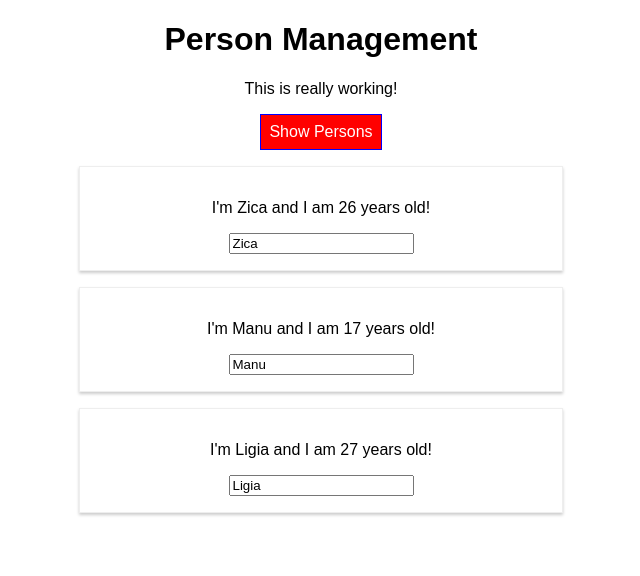
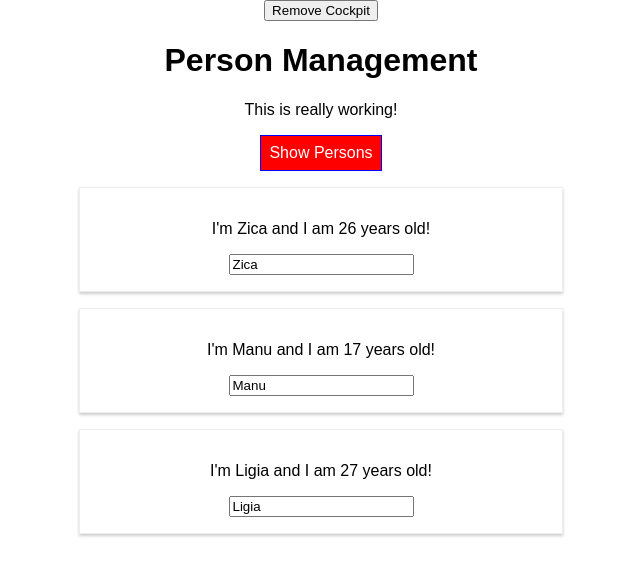
Before and after one commit to ambroziepaval/react-complete-guide, a React app: page / in a window 1280 px wide. Both pictures are taken after a click on the button "Show Persons". Shown: the top 576 px of the page, without its empty margins (319-959 px from the left). Built offline with nearby package versions, Linux system fonts and the light colour scheme.

Commit message:
Lifecycle Hooks & useEffect()

```diff
--- a/src/components/Cockpit/Cockpit.js
+++ b/src/components/Cockpit/Cockpit.js
@@ -1,8 +1,26 @@
-import React from 'react';
+import React, { useEffect } from 'react';
 
 import classes from './Cockpit.css';
 
 const cockpit = (props) => {
+
+  useEffect(() => {
+    console.log('[Cockpit.js] useEffect');
+    // Http request...
+    setTimeout(() => {
+      alert('Saved data to cloud!');
+    }, 1000);
+    return () => {
+      console.log('[Cockpit.js] cleanup work in useEffect!');
+    };
+  }, []);
+
+  useEffect(() => {
+    console.log('[Cockpit.js] 2nd useEffect');
+    return () => {
+      console.log('[Cockpit.js] cleanup work in 2nd useEffect!');
+    };
+  });
 
   const assignedClasses = [];
 
@@ -11,10 +29,10 @@
     btnClasses = classes.Red;
   }
 
-  if (props.persons.length <= 2) {
+  if (props.personsLength <= 2) {
     assignedClasses.push(classes.red); // assignedClasses = ['red']
   }
-  if (props.persons.length <= 1) {
+  if (props.personsLength <= 1) {
     assignedClasses.push(classes.bold) // assignedClasses = ['red', 'bold']
   }
 
@@ -29,4 +47,4 @@
   );
 };
 
-export default cockpit;
+export default React.memo(cockpit);
--- a/src/components/Persons/Person/Person.js
+++ b/src/components/Persons/Person/Person.js
@@ -1,15 +1,18 @@
-import React from 'react';
+import React, { Component } from 'react';
 
 import classes from './Person.css';
 
-const person = (props) => {
-    return (
-        <div className={classes.Person}>
-            <p onClick={props.click}> I'm {props.name} and I am {props.age} years old!</p>
-            <p> {props.children}</p>
-            <input type="text" onChange={props.changed} value={props.name} />
-        </div>
-    )
+class Person extends Component {
+    render() {
+        console.log('[Person.js] rendering...');
+        return (
+            <div className={classes.Person}>
+                <p onClick={this.props.click}> I'm {this.props.name} and I am {this.props.age} years old!</p>
+                <p> {this.props.children}</p>
+                <input type="text" onChange={this.props.changed} value={this.props.name} />
+            </div>
+        )
+    }
 }
 
-export default person;
+export default Person;
--- a/src/components/Persons/Persons.js
+++ b/src/components/Persons/Persons.js
@@ -1,15 +1,52 @@
-import React from 'react';
+import React, { PureComponent } from 'react';
 import Person from './Person/Person'
 
-const persons = (props) => (
-    props.persons.map((person, index) => {
-        return <Person
-            click={() => props.clicked(index)}
-            name={person.name}
-            age={person.age}
-            key={person.id}
-            changed={(event) => props.changed(event, person.id)} />
-    })
-);
+class Persons extends PureComponent {
 
-export default persons;
+    // static getDerivedStateFromProps(props, state) {
+    //     console.log('[Persons.js] gerDerivedStateFromProps', props);
+    //     return state;
+    // }
+
+    // shouldComponentUpdate(nextProps, nextState) {
+    //     console.log('[Persons.js] shouldComponentUpdate');
+    //     if (nextProps.persons !== this.props.persons
+    //         || nextProps.changed !== this.props.changed
+    //         || nextProps.clicked !== this.props.clicked) {
+    //         return true;
+    //     } else {
+    //         return false;
+    //     }
+    // }
+
+    getSnapshotBeforeUpdate(prevProps, prevState) {
+        console.log('[Persons.js] getSnapshotBeforeUpdate');
+        return { message: 'Snapshot!' };
+    }
+
+    componentDidUpdate(prevProps, prevState, snapshot) {
+        console.log('[Persons.js] componentDidUpdate');
+        console.log(snapshot);
+    }
+
+    componentWillUnmount() {
+        console.log('[Persons.js] componentWillUnmount');
+    }
+
+    render() {
+        console.log('[Persons.js] rendering');
+
+        return this.props.persons.map((person, index) => {
+            return <Person
+                click={() => this.props.clicked(index)}
+                name={person.name}
+                age={person.age}
+                key={person.id}
+                changed={(event) => this.props.changed(event, person.id)} />
+        })
+    }
+
+
+};
+
+export default Persons;
--- a/src/containers/App.js
+++ b/src/containers/App.js
@@ -4,6 +4,11 @@
 import Cockpit from '../components/Cockpit/Cockpit';
 
 class App extends Component {
+  constructor(props) {
+    super(props);
+    console.log('[App.js] constructor');
+  }
+
   // whenever the state changes, the component will re-render and reflect the new state
   state = {
     persons: [
@@ -12,20 +17,31 @@
       { id: '3das', name: 'Ligia', age: 27 }
     ],
     otherState: 'some other value',
-    showPersons: false
+    showPersons: false,
+    showCockpit: true
   }
 
-  switchNameHandler = (newName) => {
-    // console.log('Was clicked!')
-    // DON"T DO THIS: this.state.persons[0].name = 'Ambrozie';
-    this.setState({
-      persons: [
-        { name: newName, age: 26 },
-        { name: 'Manu', age: 17 },
-        { name: 'Ligia', age: 10 }
-      ]
-    })
+  static getDerivedStateFromProps(props, state) {
+    console.log('[App.js] getDerivedStateFromProps', props);
+    return state;
   }
+
+  componentDidMount() {
+    console.log('[App.js] componentDidMount');
+  }
+
+  shouldComponentUpdate(nextProps, nextState) {
+    console.log('[App.js] shouldComponentUpdate');
+    return true;
+  }
+
+  componentDidUpdate() {
+    console.log('[App.js] componentDidUpdate');
+  }
+
+  // componentWillMount() {
+  //   console.log('[App.js] componentWillMount');
+  // }
 
   nameChangedHandler = (event, id) => {
     const personIndex = this.state.persons.findIndex(p => {
@@ -55,6 +71,7 @@
   }
 
   render() {
+    console.log('[App.js] render');
     let persons = null;
 
     if (this.state.showPersons) {
@@ -70,11 +87,14 @@
 
     return (
       <div className={classes.App}>
-        <Cockpit
-          title={this.props.appTitle}
-          showPersons={this.state.showPersons}
-          persons={this.state.persons}
-          clicked={this.togglePersonsHandler} />
+        <button onClick={() => this.setState({ showCockpit: false })}>Remove Cockpit</button>
+        {this.state.showCockpit ?
+          <Cockpit
+            title={this.props.appTitle}
+            showPersons={this.state.showPersons}
+            personsLength={this.state.persons.length}
+            clicked={this.togglePersonsHandler} />
+          : null}
         {persons}
       </div>
     );
```
